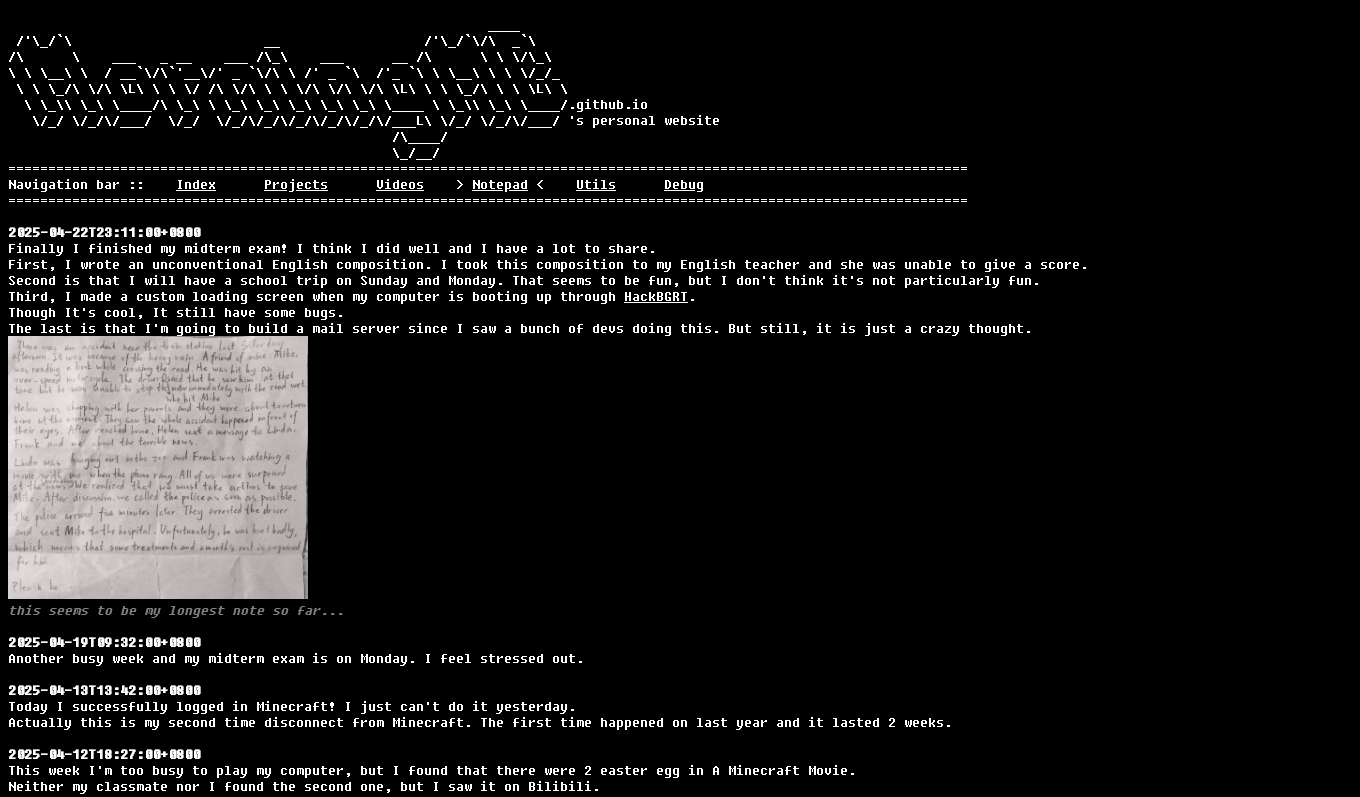
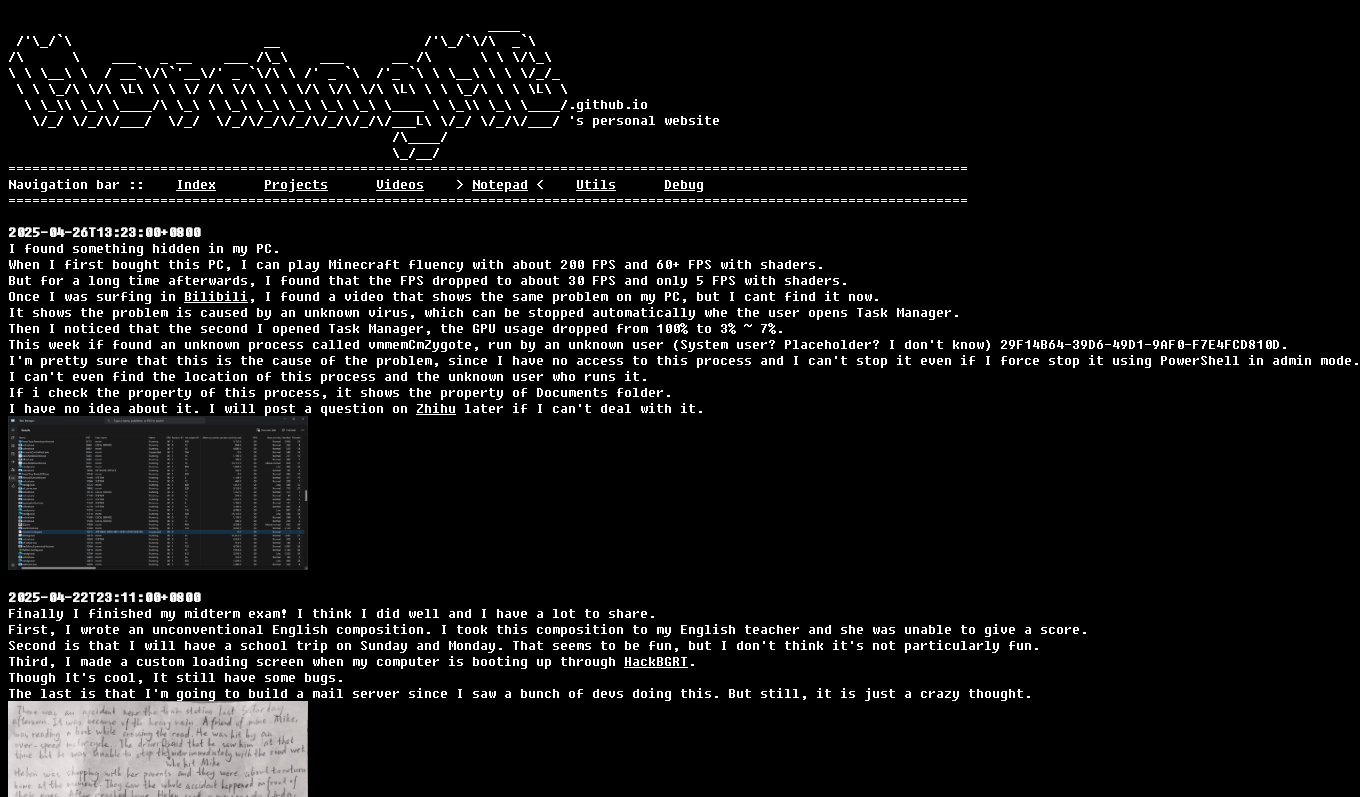
Before and after one commit to MorningMC/MorningMC.github.io, a plain HTML site: page notepad.html in a window 1280 px wide. Shown: the top 797 px of the page, 1360 px wide, since content can reach past the window. Drawn offline with Linux system fonts and the light colour scheme.

Commit message:
Updated notepad

```diff
--- a/notepad.html
+++ b/notepad.html
@@ -21,6 +21,20 @@
 Navigation bar ::    <a href="index.html">Index</a>      <a href="projects.html">Projects</a>      <a href="videos.html">Videos</a>    > <a href="notepad.html">Notepad</a> <    <a href="utils.html">Utils</a>      <a href="debug.html">Debug</a>
 ========================================================================================================================
 <noscript>[!] It seems that you have JavaScript disabled (or your browser doesn't support it). Please enable it to see the website properly.</noscript>
+<time>2025-04-26T13:23:00+0800</time>
+I found something hidden in my PC.
+When I first bought this PC, I can play Minecraft fluency with about 200 FPS and 60+ FPS with shaders.
+But for a long time afterwards, I found that the FPS dropped to about 30 FPS and only 5 FPS with shaders.
+Once I was surfing in <a href="https://bilibili.com">Bilibili</a>, I found a video that shows the same problem on my PC, but I cant find it now.
+It shows the problem is caused by an unknown virus, which can be stopped automatically whe the user opens Task Manager.
+Then I noticed that the second I opened Task Manager, the GPU usage dropped from 100% to 3% ~ 7%.
+This week if found an unknown process called vmmemCmZygote, run by an unknown user (System user? Placeholder? I don't know) 29F14B64-39D6-49D1-9AF0-F7E4FCD810D.
+I'm pretty sure that this is the cause of the problem, since I have no access to this process and I can't stop it even if I force stop it using PowerShell in admin mode.
+I can't even find the location of this process and the unknown user who runs it.
+If i check the property of this process, it shows the property of Documents folder.
+I have no idea about it. I will post a question on <a href="https://zhihu.com">Zhihu</a> later if I can't deal with it.
+<img src="assets/images/notepad/vmmemCmZygote.png" alt="vmmemCmZygote" width="300">
+
 <time>2025-04-22T23:11:00+0800</time>
 Finally I finished my midterm exam! I think I did well and I have a lot to share.
 First, I wrote an unconventional English composition. I took this composition to my English teacher and she was unable to give a score.
```
Also changed, not shown: assets/images/notepad/vmmemCmZygote.png (added).
